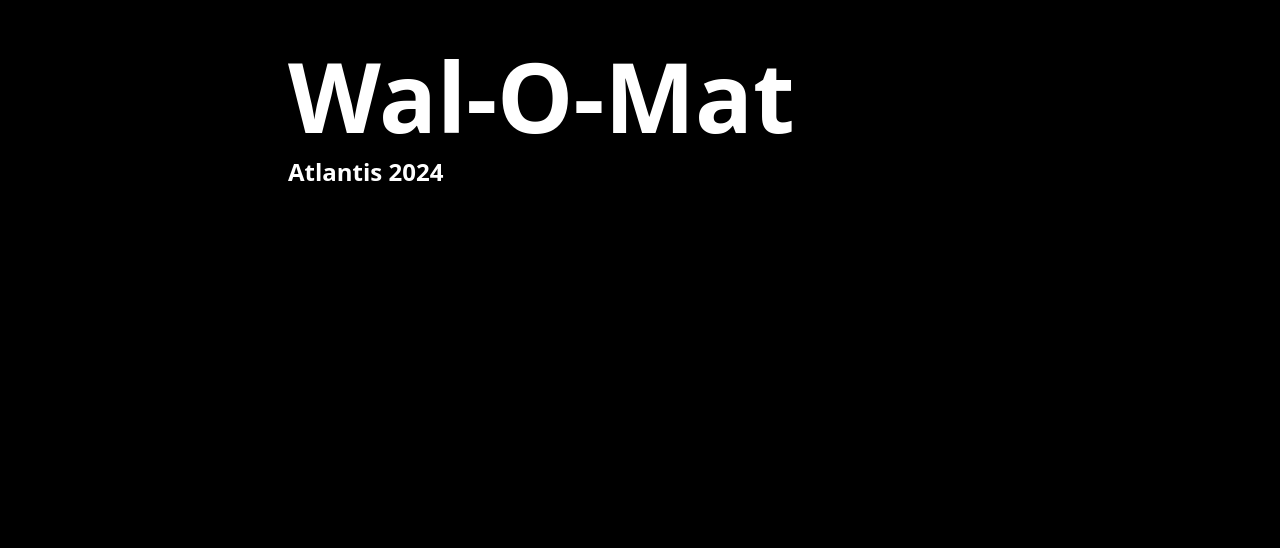
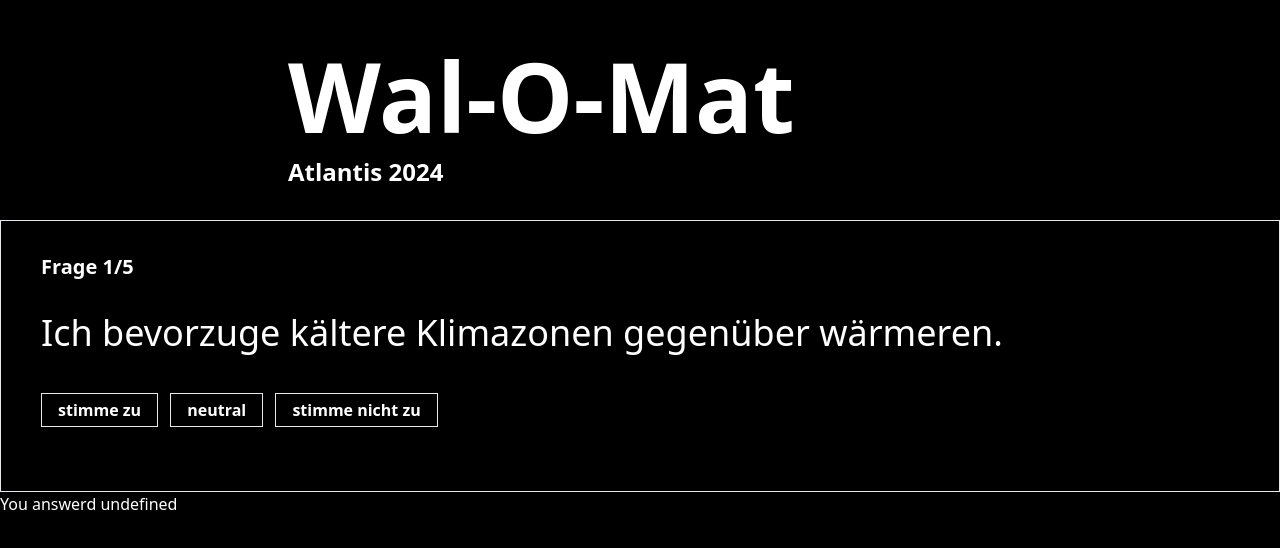
Before and after one commit to jokil123/wal-o-mat, a SvelteKit app: page /quiz in a window 1280 px wide. Shown: the top 548 px of the page. Built offline with nearby package versions, Linux system fonts and the light colour scheme.

Commit message:
quiz changes

```diff
--- /dev/null
+++ b/src/lib/components/quiz.svelte
@@ -0,0 +1,48 @@
+<script lang="ts">
+  import { createEventDispatcher } from "svelte";
+  import { fly } from "svelte/transition";
+  const dispatch = createEventDispatcher();
+
+  function handleClick(buttonName: any) {
+    dispatch("buttonclick", { button: buttonName });
+  }
+
+  export let questionNr: number;
+  export let questionNrMax: number;
+  export let question: string;
+  export let answer: "agree" | "neutral" | "disagree" | undefined;
+</script>
+
+<div class="border w-full px-10">
+  <p class="font-semibold text-xl pt-8">Frage {questionNr}/{questionNrMax}</p>
+
+  <p class="text-4xl pt-8">
+    {question}
+  </p>
+  <div class="pb-16 pt-10 font-semibold">
+    <button
+      on:click={() => {
+        answer = "agree";
+        handleClick("agree");
+      }}
+      class="border px-4 py-1 hover:bg-white hover:text-black transition-all ease-in duration-200 mr-2"
+      >stimme zu</button
+    >
+    <button
+      on:click={() => {
+        answer = "neutral";
+        handleClick("neutral");
+      }}
+      class="border px-4 py-1 hover:bg-white hover:text-black transition-all ease-in duration-200 mr-2"
+      >neutral</button
+    >
+    <button
+      on:click={() => {
+        answer = "disagree";
+        handleClick("disagree");
+      }}
+      class="border px-4 py-1 hover:bg-white hover:text-black transition-all ease-in duration-200"
+      >stimme nicht zu</button
+    >
+  </div>
+</div>
--- a/src/routes/quiz/+page.svelte
+++ b/src/routes/quiz/+page.svelte
@@ -1,4 +1,66 @@
+<script lang="ts">
+  import Quiz from "$lib/components/quiz.svelte";
+
+  let answer: "agree" | "neutral" | "disagree" | undefined;
+  let currentQuestion = 1;
+
+  let pointsVector = [0, 0, 0, 0, 0, 0, 0];
+
+  const questions = [
+    {
+      question: "Ich bevorzuge kältere Klimazonen gegenüber wärmeren.",
+      agree: [0, 0, 0, 0, 0, 0, 0],
+      disagree: [0, 0, 0, 0, 0, 0, 0],
+    },
+    {
+      question: "Ich genieße es, in großen Gruppen von Menschen zu sein.",
+      agree: [0, 0, 0, 0, 0, 0, 0],
+      disagree: [0, 0, 0, 0, 0, 0, 0],
+    },
+    {
+      question: "Ich bin ein starker und selbstbewusster Anführer.",
+      agree: [0, 0, 0, 0, 0, 0, 0],
+      disagree: [0, 0, 0, 0, 0, 0, 0],
+    },
+    {
+      question: "Ich liebe es, regelmäßig lange Strecken zu reisen.",
+      agree: [0, 0, 0, 0, 0, 0, 0],
+      disagree: [0, 0, 0, 0, 0, 0, 0],
+    },
+    {
+      question:
+        "Ich bin für meine Intelligenz und meine Fähigkeit zur Problemlösung bekannt.",
+      agree: [0, 0, 0, 0, 0, 0, 0],
+      disagree: [0, 0, 0, 0, 0, 0, 0],
+    },
+  ];
+
+  function nextQuestion() {
+    console.log(currentQuestion + " " + questions.length);
+
+    if (questions.length > currentQuestion) {
+      currentQuestion += 1;
+    } else {
+      ("Quiz Vorbei");
+    }
+  }
+</script>
+
 <div class="mx-auto max-w-screen-md px-8 flex flex-col justify-start">
   <h1 class="text-8xl font-semibold mt-12">Wal-O-Mat</h1>
   <p class="text-2xl font-semibold mt-3">Atlantis 2024</p>
 </div>
+
+<div class="mt-8 max-w-screen-xl mx-auto">
+  <Quiz
+    question={questions[currentQuestion - 1].question}
+    questionNr={currentQuestion}
+    questionNrMax={questions.length}
+    bind:answer
+    on:buttonclick={() => {
+      nextQuestion();
+    }}
+  />
+</div>
+
+<p>You answerd {answer}</p>
```
